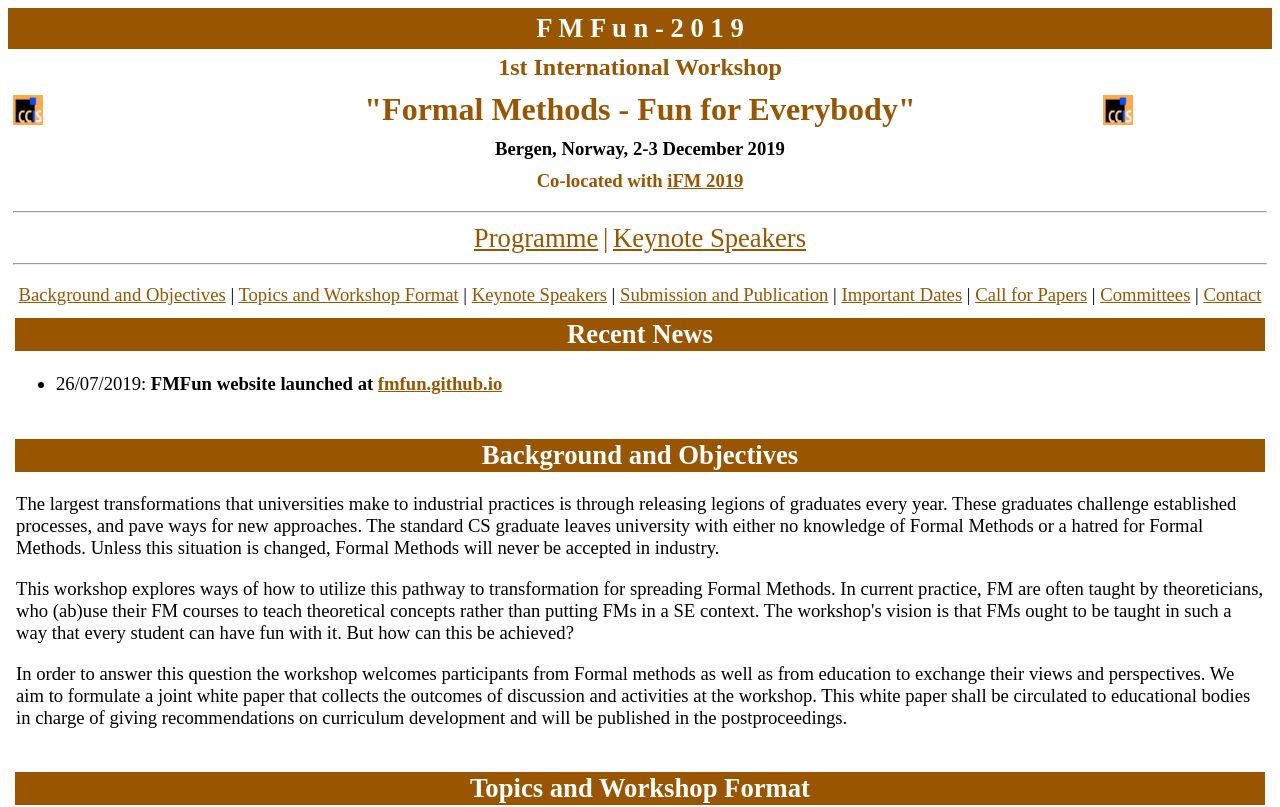
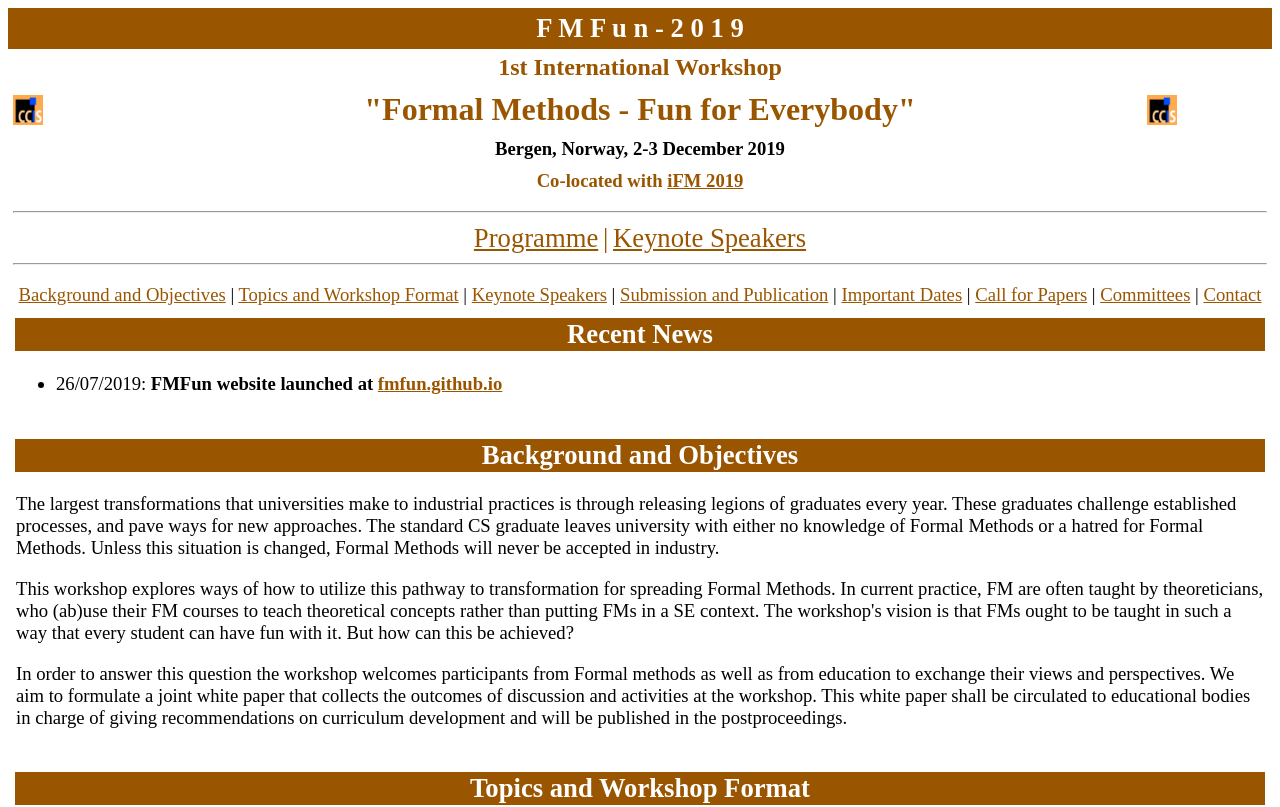
Before and after one commit to fmfun/fmfun.github.io, a plain HTML site: page index.html in a window 1280 px wide. Shown: the top 807 px of the page. Drawn offline with Linux system fonts and the light colour scheme.

Commit message:
Update index.html

```diff
--- a/index.html
+++ b/index.html
@@ -28,9 +28,9 @@
         cellspacing="0">
         <tbody>
           <tr id="big-dark">
-            <td style="width:20px"><img src="images/CCIS-Logo.jpg" alt=”CCIS Logo” height="30" width="30"></td>
-            <td style="width:200px" align="center">"Formal Methods - Fun for Everybody"</td>
-            <td style="width:20px"><img src="images/CCIS-Logo.jpg" alt=”CCIS Logo" height="30" width="30"></td>
+            <td style="width:10px"><img src="images/CCIS-Logo.jpg" alt=”CCIS Logo” height="30" width="30"></td>
+            <td style="width:300px" align="center">"Formal Methods - Fun for Everybody"</td>
+            <td style="width:10px"><img src="images/CCIS-Logo.jpg" alt=”CCIS Logo" height="30" width="30"></td>
           </tr>
         </tbody>
       </table>
```
